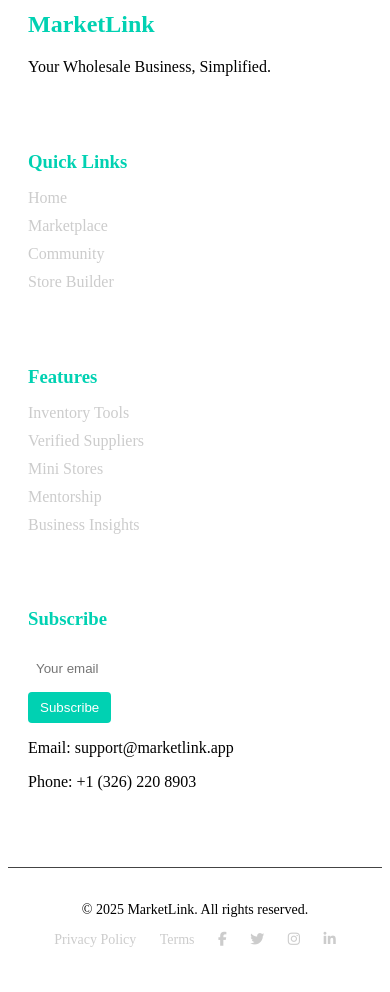
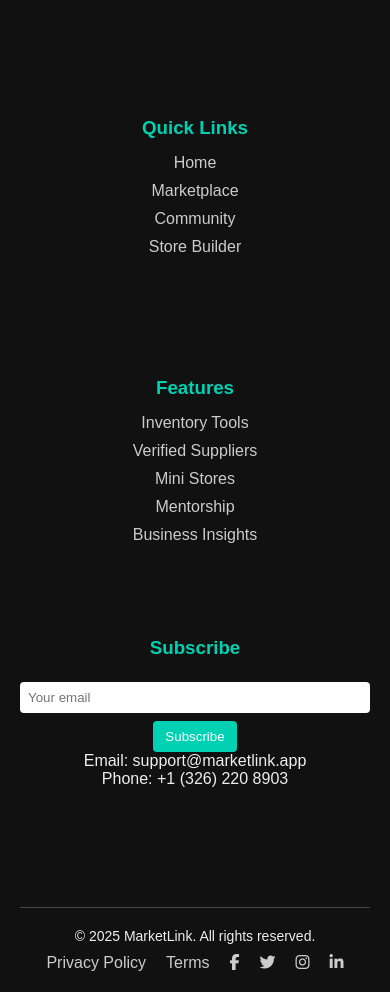
Before and after one commit to BKchemist/BKchemist, a plain HTML site: page index.html in a window 390 px wide. Shown: the part 480-1472 px from the top of the page. Before the commit the page ends 1436 px from the top, so only its background shows below. Drawn offline with Linux system fonts and the light colour scheme; a script that the page names is missing.

Commit message:
Update styles.css

```diff
--- a/styles.css
+++ b/styles.css
@@ -1,46 +1,63 @@
+/* Reset */
+* {
+  margin: 0;
+  padding: 0;
+  box-sizing: border-box;
+}
 
+body {
+  font-family: Arial, sans-serif;
+}
 
-//footer
-/* Footer Styles */
 .footer {
   background-color: #111;
   color: #eee;
-  padding: 50px 20px;
-  font-family: Arial, sans-serif;
+  padding: 40px 20px 20px;
 }
+
 .footer-container {
   display: flex;
   flex-wrap: wrap;
   justify-content: space-between;
+  gap: 30px;
   max-width: 1200px;
   margin: auto;
 }
+
 .footer-col {
-  flex: 1 1 220px;
-  margin: 20px;
+  flex: 1 1 200px;
+  min-width: 220px;
 }
+
 .footer-logo {
   font-size: 24px;
   color: #00d1b2;
+  margin-bottom: 10px;
 }
+
 .footer-col h3 {
   margin-bottom: 15px;
   color: #00d1b2;
 }
+
 .footer-col ul {
   list-style: none;
   padding: 0;
 }
+
 .footer-col ul li {
   margin-bottom: 10px;
 }
+
 .footer-col ul li a {
   color: #ccc;
   text-decoration: none;
 }
+
 .footer-col ul li a:hover {
   color: #00d1b2;
 }
+
 .footer-col input[type="email"] {
   width: 100%;
   padding: 8px;
@@ -48,6 +65,7 @@
   border: none;
   border-radius: 4px;
 }
+
 .footer-col button {
   padding: 8px 12px;
   background-color: #00d1b2;
@@ -56,9 +74,11 @@
   border-radius: 4px;
   cursor: pointer;
 }
+
 .footer-col button:hover {
   background-color: #00b89c;
 }
+
 .footer-bottom {
   border-top: 1px solid #444;
   margin-top: 40px;
@@ -66,14 +86,36 @@
   text-align: center;
   font-size: 14px;
 }
+
 .footer-links {
   margin-top: 10px;
 }
+
 .footer-links a {
   color: #ccc;
   margin: 0 10px;
   text-decoration: none;
+  font-size: 16px;
 }
+
 .footer-links a:hover {
   color: #00d1b2;
 }
+
+/* Responsive Design */
+@media (max-width: 768px) {
+  .footer-container {
+    flex-direction: column;
+    text-align: center;
+  }
+
+  .footer-col {
+    margin-bottom: 30px;
+  }
+
+  .footer-links {
+    display: flex;
+    flex-wrap: wrap;
+    justify-content: center;
+  }
+}
```
